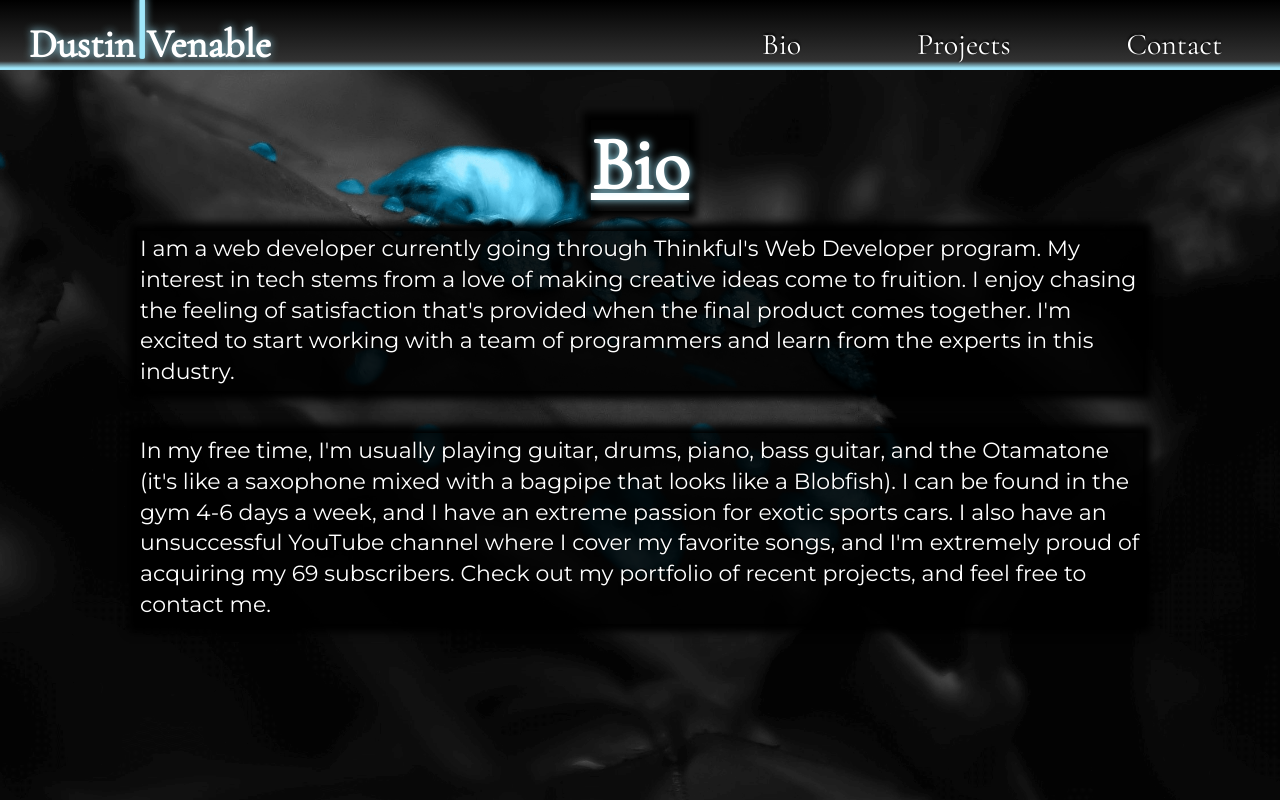
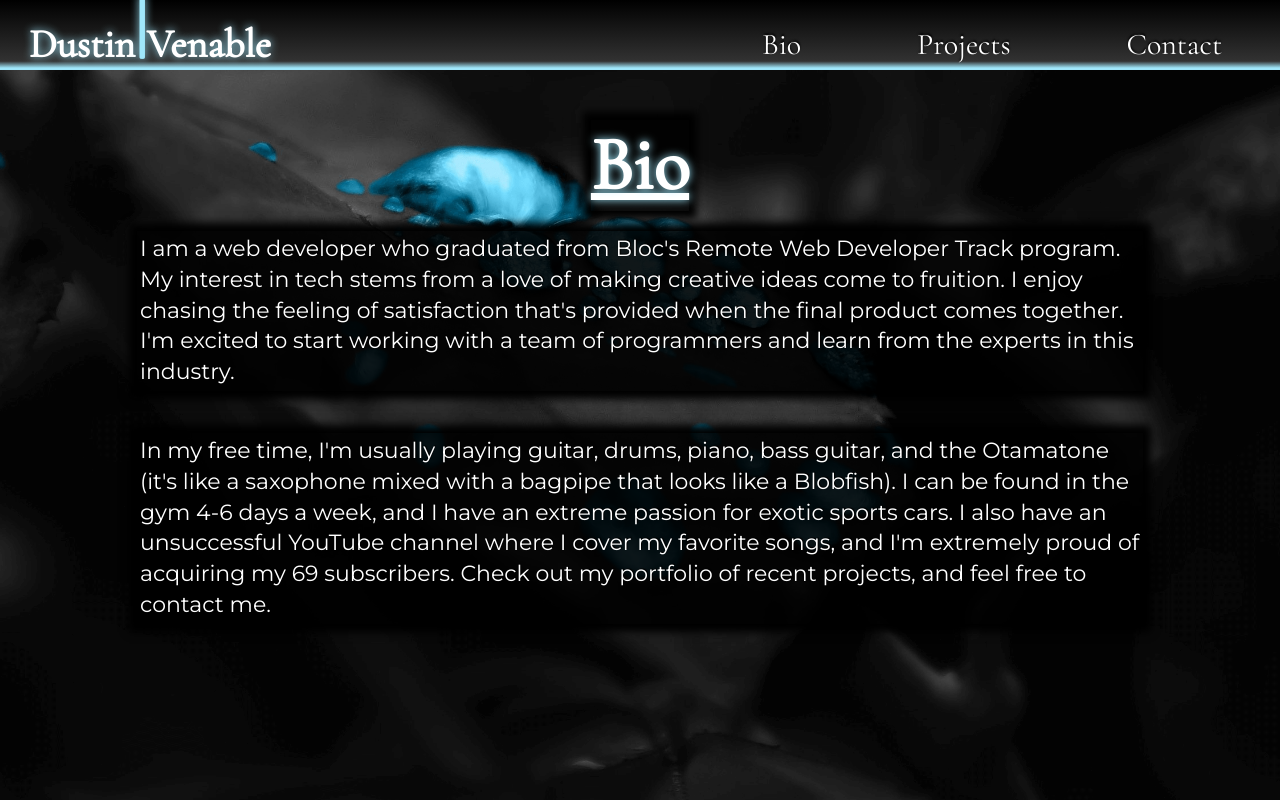
Before and after one commit to DusVen44/portfolio-react, a React (Create React App) app: page /bio in a window 1280 px wide. Built offline with nearby package versions, Linux system fonts and the light colour scheme; the HTML template or start-up script is replaced by a standard one; a web font is replaced by a local one.

Commit message:
updated Bio

```diff
--- a/src/Components/Bio/Bio.js
+++ b/src/Components/Bio/Bio.js
@@ -6,7 +6,7 @@ export default function Bio() {
         <div className="bio-container">
             <h4 className="bio-title title">Bio</h4>
             <p className="bio-text text1">
-                I am a web developer currently going through Thinkful's Web Developer program.
+                I am a web developer who graduated from Bloc's Remote Web Developer Track program.
                 My interest in tech stems from a love of making creative ideas
                 come to fruition. I enjoy chasing the feeling of satisfaction that's provided when
                 the final product comes together. I'm excited to start working with a team of
```
